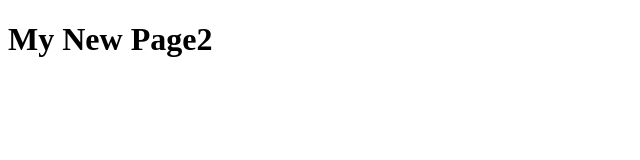
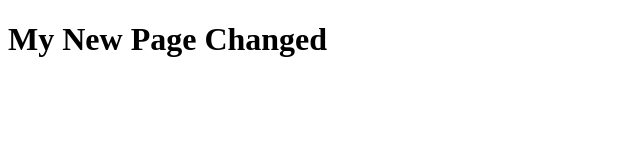
Before and after one commit to pyrobocity360/my_websites, a plain HTML site: page new_page.html in a window 1280 px wide. Shown: the whole page, without its empty margins (0-640 px from the left). Drawn offline with Linux system fonts and the light colour scheme.

Commit message:
Deleted and added

```diff
--- a/new_page.html
+++ b/new_page.html
@@ -3,6 +3,6 @@
     <title>My New Page</title>
 </head>
 <body>
-    <h1>My New Page2</h1>
+    <h1>My New Page Changed</h1>
 </body>
 </html>
```
Also changed, not shown: contact.html (deleted, +0 -8 lines).
